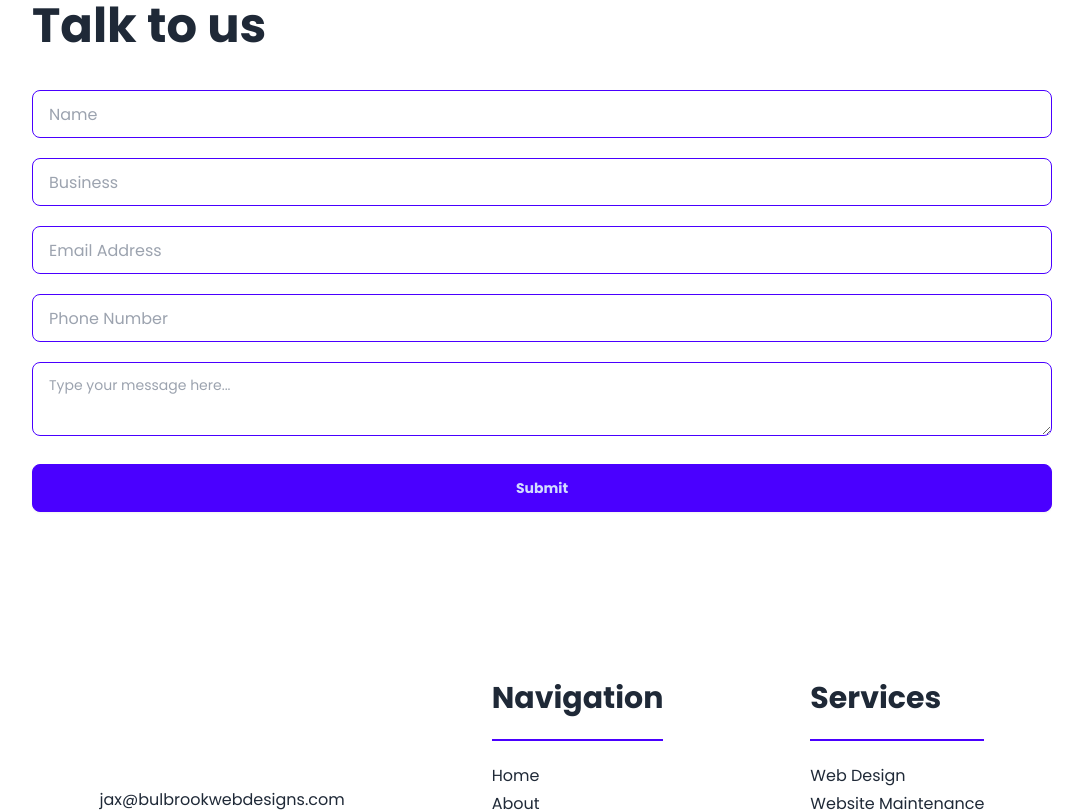
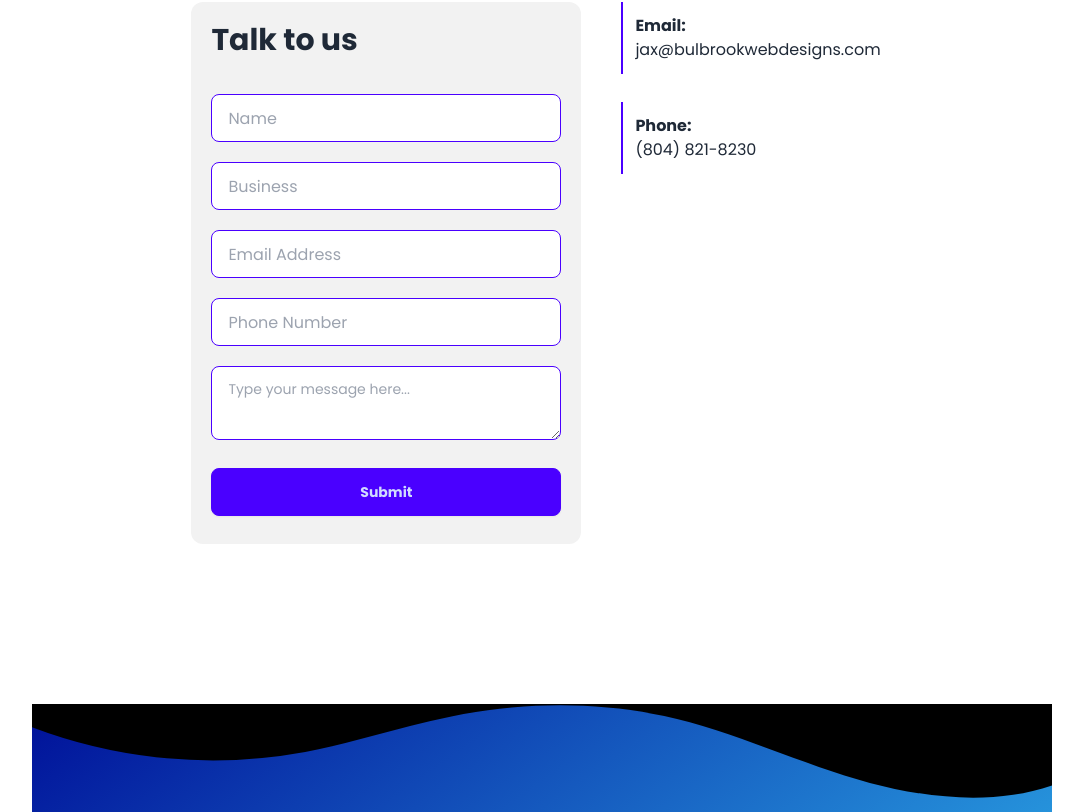
Before and after one commit to Jax-Hax/portfolio, a SvelteKit app: page /contact in a window 1280 px wide. Shown: the part 558-1370 px from the top of the page, without its empty margins (98-1181 px from the left). Built offline with nearby package versions, Linux system fonts and the light colour scheme; no server answers.

Commit message:
added bottom bar and fixing all the stuff

```diff
--- a/src/routes/+page.svelte
+++ b/src/routes/+page.svelte
@@ -37,7 +37,5 @@ import Features from './Features.svelte';
 	<div>
 		<WhoWeAre />
 	</div>
-	<div>
-		<BottomBar />
-	</div>
 </div>
+<BottomBar />
--- a/src/routes/BottomBar.svelte
+++ b/src/routes/BottomBar.svelte
@@ -2,7 +2,21 @@
 	import Picture from '$lib/components/small/Picture.svelte';
 </script>
 
-<div class="flex flex-col md:flex-row justify-around gap-3 mb-20">
+<div style="background: linear-gradient(145deg,#001099 0,#3ad9ff 96%)">
+	<div class="w-full">
+		<svg
+			data-name="Layer 1"
+			xmlns="http://www.w3.org/2000/svg"
+			viewBox="0 0 1200 120"
+			preserveAspectRatio="none"
+		>
+			<path
+				d="M321.39,56.44c58-10.79,114.16-30.13,172-41.86,82.39-16.72,168.19-17.73,250.45-.39C823.78,31,906.67,72,985.66,92.83c70.05,18.48,146.53,26.09,214.34,3V0H0V27.35A600.21,600.21,0,0,0,321.39,56.44Z"
+				class="shape-fill"
+			></path>
+		</svg>
+	</div>
+	<footer class="flex flex-col md:flex-row justify-around gap-3 pb-20 pt-10 text-white mt-40">
 		<div class="flex flex-col gap-2">
 			<a href="/">
 				<span class="sr-only">Bulbrook Web Designs</span>
@@ -31,4 +45,5 @@
 			<div class="my-1">Hosting</div>
 			<div class="my-1">Lifetime Updates</div>
 		</div>
+	</footer>
 </div>
--- a/src/routes/Hero.svelte
+++ b/src/routes/Hero.svelte
@@ -6,7 +6,7 @@
 
 <div class="flex mt-60 xl:-ml-10">
 	<div class="w-1/2">
-		<h1 class="font-bold text-[3rem] mb-8">Small Business Web Design + Development</h1>
+		<h1 class="font-bold text-5xl leading-[1.1] mb-8">Small Business Web Design + Development</h1>
 		<p class="mb-7">
 			100% hand-coded websites with superior results
 			for just $150/mo, hosting included.
--- a/src/routes/about/Me.svelte
+++ b/src/routes/about/Me.svelte
@@ -8,7 +8,7 @@
 	</div>
 	<div>
 		<p class="text-primary uppercase">Bulbrook Web Designs</p>
-		<h1 class="font-bold text-5xl">Giving Small Businesses The Big Business Treatment</h1>
+		<h1 class="font-bold text-5xl leading-[1.1]">Giving Small Businesses The Big Business Treatment</h1>
 		<p  class="mt-7">
 			My name is Jax B, I am the owner and sole developer of Bulbrook Web Designs. I got into programming after
 			dreaming for years about making my own video game. It eventually grew into a love of web
--- a/src/routes/contact/+page.svelte
+++ b/src/routes/contact/+page.svelte
@@ -3,6 +3,7 @@
 	import Header from '../Header.svelte';
 	import ContactForm from './ContactForm.svelte';
 	import Hero from './Hero.svelte';
+	import Info from './Info.svelte';
 </script>
 
 <svelte:head>
@@ -17,7 +18,10 @@
 <Hero />
 <div class="max-w-[1100px] mx-auto px-10 flex flex-col gap-40 mt-40">
 	<div>
-		<ContactForm />
+		<div class="flex flex-col md:flex-row-reverse justify-center gap-10">
+			<Info />
+			<ContactForm />
+		</div>
 	</div>
 	<div>
 		<BottomBar />
--- a/src/routes/contact/ContactForm.svelte
+++ b/src/routes/contact/ContactForm.svelte
@@ -2,8 +2,8 @@
 	import { enhance } from "$app/forms";
 
 </script>
-<h1 class="font-bold text-5xl mb-10">Talk to us</h1>
-<form method="POST" action="?/contact" use:enhance class="flex flex-col gap-5">
+<form method="POST" action="?/contact" use:enhance class="flex flex-col gap-5 max-w-lg bg-base-200 p-5 rounded-xl">
+    <h1 class="font-bold text-3xl mb-4">Talk to us</h1>
     <input
         class="input input-bordered input-primary w-full"
         placeholder="Name"
--- /dev/null
+++ b/src/routes/contact/Info.svelte
@@ -0,0 +1,11 @@
+<div>
+	<div class="border-l-2 border-primary p-3">
+		<h1 class="font-bold">Email:</h1>
+		<p>jax@bulbrookwebdesigns.com</p>
+	</div>
+
+	<div class="border-l-2 border-primary p-3 mt-7">
+		<h1 class="font-bold">Phone:</h1>
+		<p>(804) 821-8230</p>
+	</div>
+</div>
--- a/src/routes/portfolio/NaturalSelection.svelte
+++ b/src/routes/portfolio/NaturalSelection.svelte
@@ -3,7 +3,6 @@
 </script>
 
 <div class="flex gap-7 xl:-ml-20 items-center justify-center flex-col lg:flex-row">
-	<Picture alt="naturejs" mobileSrc="naturejs.png" width="550" scale={true} />
 	<div class="lg:w-1/2">
 		<h1 class="text-5xl font-bold">NatureJS</h1>
 		<p class="text-lg mt-7">
@@ -16,4 +15,5 @@
 			time from all angles!
 		</p>
 	</div>
+	<Picture alt="naturejs" mobileSrc="naturejs.png" width="550" scale={true} />
 </div>
--- a/src/routes/portfolio/StockShare.svelte
+++ b/src/routes/portfolio/StockShare.svelte
@@ -3,7 +3,6 @@
 </script>
 
 <div class="flex gap-7 xl:-ml-20 items-center justify-center flex-col lg:flex-row">
-	<Picture alt="stockshare" mobileSrc="stockshare.png" width="550" scale={true} />
 	<div class="lg:w-1/2">
 		<h1 class="text-5xl font-bold">StockShare</h1>
 		<p class="text-lg mt-7">
@@ -13,4 +12,5 @@
             Complete with a leaderboard, dividend tracking, and stock statistics for profit management.
         </p>
 	</div>
+	<Picture alt="stockshare" mobileSrc="stockshare.png" width="550" scale={true} />
 </div>
--- a/src/routes/services/DoneDifferent.svelte
+++ b/src/routes/services/DoneDifferent.svelte
@@ -5,7 +5,7 @@
 <div class="flex gap-7 xl:-ml-20 items-center justify-center flex-col lg:flex-row">
 	<Picture alt="man staring at code" mobileSrc="responsive.png" width="550" scale={true} />
 	<div class="lg:w-1/2">
-		<h1 class="text-5xl font-bold">Web Design & Development Done Differently</h1>
+		<h1 class="text-5xl leading-[1.1] font-bold">Web Design & Development Done Differently</h1>
 		<p class="text-lg mt-7">
 			What makes us unique in the development world is that we don't use WordPress, no-code tools, or
 			page builders. We meticulously write the code line by line. This gives us much more control
--- a/src/routes/services/LifetimeUpdates.svelte
+++ b/src/routes/services/LifetimeUpdates.svelte
@@ -23,20 +23,20 @@
 			</div>
 			<div class="py-20 bg-base-200 rounded-2xl border-t-4 border-primary shadow-xl px-7">
 				<Picture alt="design updates" mobileSrc="blob.png" width="50" />
-				<h1 class="font-bold text-xl mt-7 mb-4">Design Updates</h1>
-				<p>If you ever want a new design, we will rebuild your website at no extra cost.</p>
+				<h1 class="font-bold text-xl mt-7 mb-4">Web Accessibility</h1>
+				<p>Staying on top of the latest guidelines for web accessibility compliance.</p>
 			</div>
 			<div
 				class="py-20 bg-base-200 rounded-2xl border-t-4 border-primary shadow-xl px-7 sm:-translate-y-12"
 			>
 				<Picture alt="design updates" mobileSrc="blob.png" width="50" />
-				<h1 class="font-bold text-xl mt-7 mb-4">Design Updates</h1>
-				<p>If you ever want a new design, we will rebuild your website at no extra cost.</p>
+				<h1 class="font-bold text-xl mt-7 mb-4">Search Engine Updates</h1>
+				<p>Your website will stay up to date with Google's search guidelines for ranking.</p>
 			</div>
 			<div class="py-20 bg-base-200 rounded-2xl border-t-4 border-primary shadow-xl px-7">
 				<Picture alt="design updates" mobileSrc="blob.png" width="50" />
-				<h1 class="font-bold text-xl mt-7 mb-4">Design Updates</h1>
-				<p>If you ever want a new design, we will rebuild your website at no extra cost.</p>
+				<h1 class="font-bold text-xl mt-7 mb-4">Google Business Profile</h1>
+				<p>We also help optimize and manage your Google Business Profile.</p>
 			</div>
 		</div>
 		<div class="absolute top-0 -left-20 -z-10 opacity-10 rotate-[150deg]">
```
Lines whose indentation alone changed are shown as unchanged.
